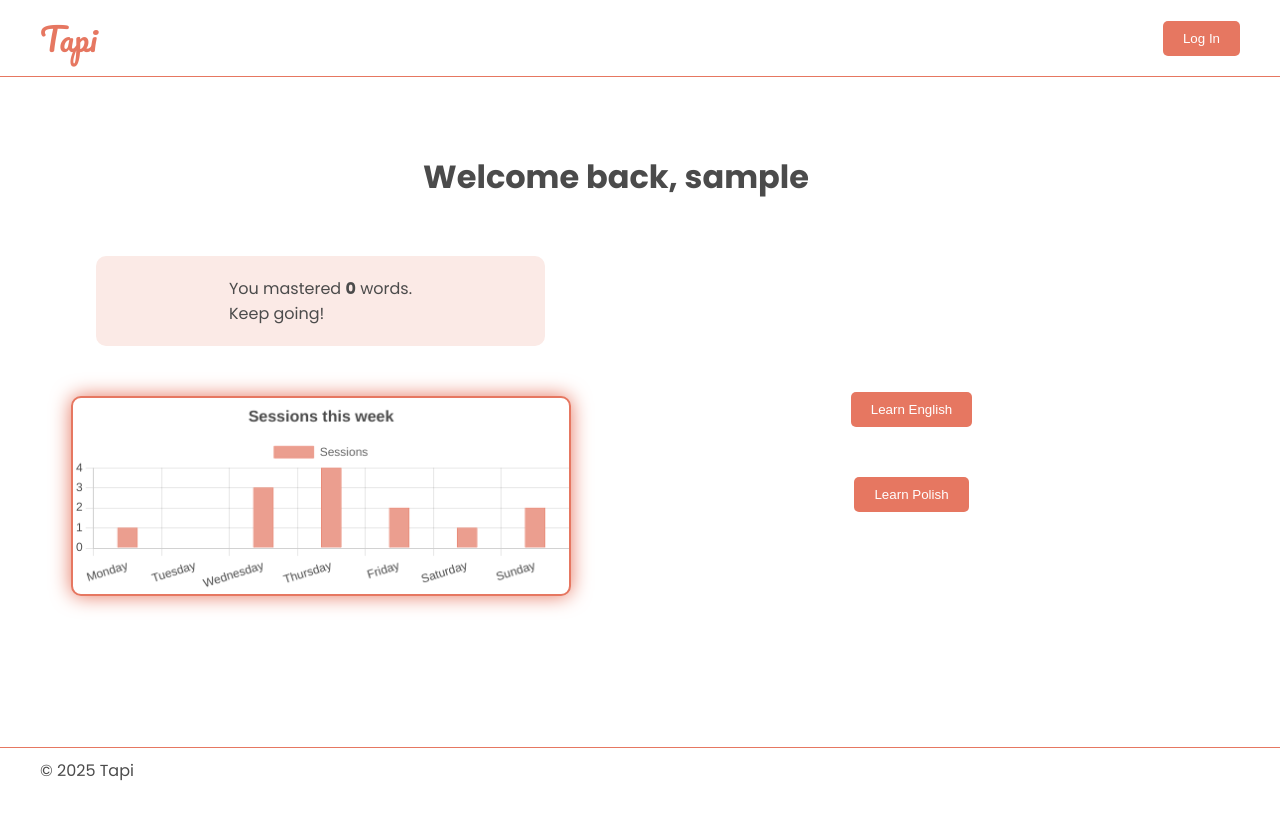
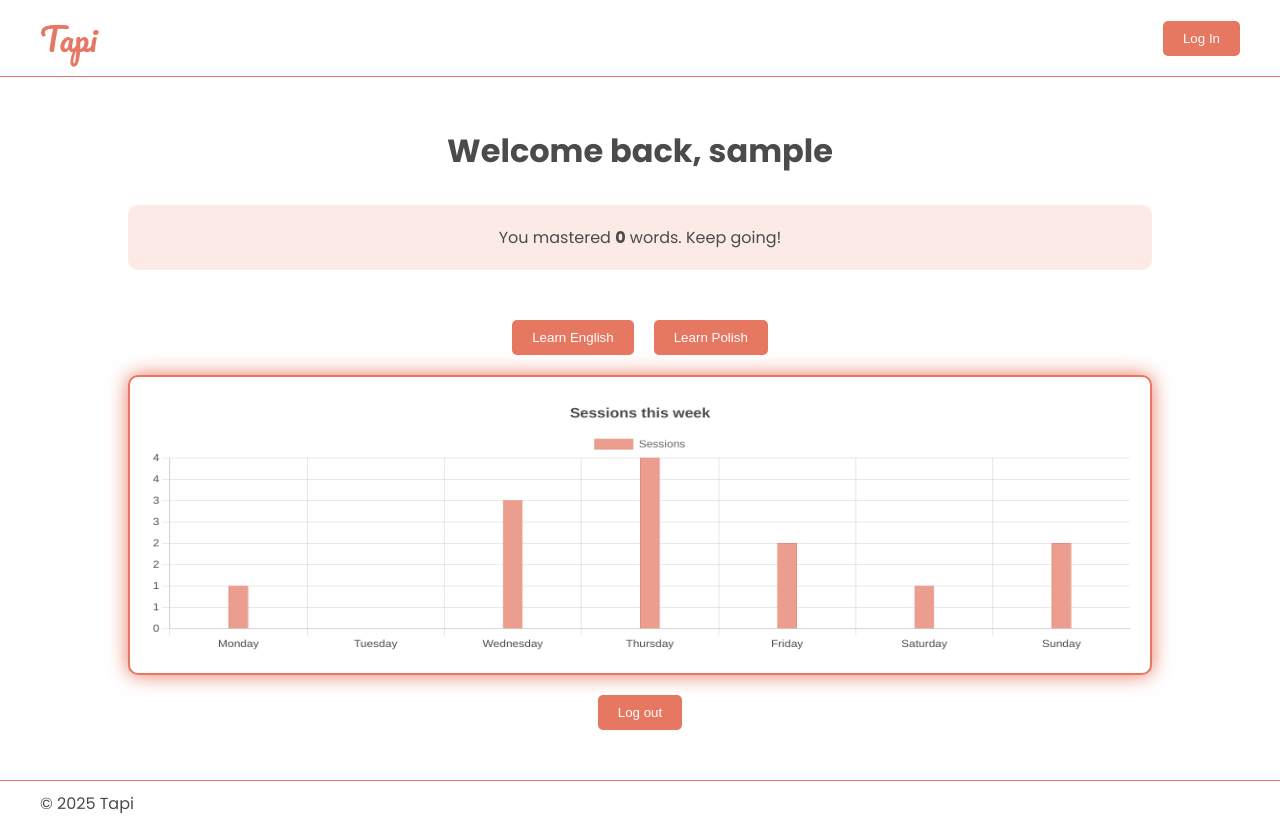
Before and after one commit to tareqitos/tapi, a Next.js app: page /dashboard in a window 1280 px wide. Before the commit the page ends 800 px from the top, so only its background shows below. Built offline with nearby package versions, Linux system fonts and the light colour scheme; no server answers; sample sign-in values are in the browser's storage.

Commit message:
Update dashboard layout

```diff
--- a/src/app/dashboard/page.jsx
+++ b/src/app/dashboard/page.jsx
@@ -9,6 +9,11 @@ import SessionsChart from "@/components/SessionsChart";
 export default function Dashboard() {
 	const [userName, setUserName] = useState("");
 	const router = useRouter();
+
+	const handleLogout = async () => {
+		localStorage.removeItem("accessToken");
+		router.push("/")
+	}
 
 	useEffect(()=>{
 	    const token=localStorage.getItem("accessToken");
@@ -26,11 +31,12 @@ export default function Dashboard() {
 			<h2 className="greeting">Welcome back, {userName} </h2>
 			<div className="dashboardColumn1-container">
 				<WordsMastered />
-				<SessionsChart />
-			</div>
-			<div className="dashboardColumn2-container">
+				<div className="dashboardColumn2-container">
 				<button className="learnLanguage">Learn English</button>
 				<button className="learnLanguage">Learn Polish</button>
+			</div>
+				<SessionsChart />
+			<button onClick={handleLogout} className="learnLanguage">Log out</button>
 			</div>
 		</div>
 	);
--- a/src/components/WordsMastered.jsx
+++ b/src/components/WordsMastered.jsx
@@ -4,8 +4,7 @@ export default function WordsMastered() {
 	return (
 		<div className="masteredWords">
 			<p>
-				You mastered <strong>0</strong> words. <br />
-				Keep going!
+				You mastered <strong>0</strong> words. Keep going!
 			</p>
 		</div>
 	);
--- /dev/null
+++ b/src/styles/css/dashboard.css
@@ -0,0 +1,91 @@
+@import url("https://fonts.googleapis.com/css2?family=Pacifico&family=Poppins:ital,wght@0,100;0,200;0,300;0,400;0,500;0,600;0,700;0,800;0,900;1,100;1,200;1,300;1,400;1,500;1,600;1,700;1,800;1,900&display=swap");
+:root {
+  --primary-color: #e67761;
+  --primary-color-hover: #de573c;
+  --primary-color-opacity: #e6776180;
+  --warning-color: #f91919;
+}
+
+html[data-theme=light] {
+  --text-color: #4B4B4B;
+  --background-color: #fff;
+}
+
+html[data-theme=dark] {
+  --text-color: #fff;
+  --background-color: #333;
+}
+
+.dashboard-container {
+  display: flex;
+  flex-direction: column;
+  gap: 30px;
+}
+
+.dashboard-container::-webkit-scrollbar {
+  display: none;
+}
+
+.dashboardColumn1-container {
+  display: flex;
+  flex-direction: column;
+  align-items: center;
+}
+
+.dashboardColumn1-container {
+  gap: 20px;
+}
+
+.dashboardColumn2-container {
+  display: flex;
+  justify-content: center;
+  align-items: center;
+  gap: 20px;
+}
+
+.chart-container {
+  height: 300px;
+  width: 80vw;
+}
+.chart-container canvas {
+  background-color: #fff;
+  border-radius: 10px;
+  box-shadow: 0 0 20px #e67761;
+  border: 2px solid #e67761;
+  padding: 20px;
+}
+
+.greeting {
+  display: flex;
+  font-size: 2rem;
+  width: 100%;
+  justify-content: center;
+  align-items: center;
+}
+
+.masteredWords {
+  width: 80vw;
+  height: auto;
+  padding: 20px;
+  background-color: #fbeae6;
+  border-radius: 10px;
+  margin-bottom: 30px;
+  display: flex;
+  justify-content: center;
+}
+
+.learnLanguage {
+  display: inline-block;
+  width: max-content;
+  padding: 10px 20px;
+  border: none;
+  border-radius: 5px;
+  background-color: var(--primary-color);
+  color: white;
+  cursor: pointer;
+  transition: all 0.1s;
+}
+.learnLanguage:hover {
+  transform: translateY(-3px);
+  background-color: var(--primary-color-hover);
+}/*# sourceMappingURL=dashboard.css.map */
--- a/src/styles/dashboard.scss
+++ b/src/styles/dashboard.scss
@@ -3,12 +3,7 @@
 
 
 .dashboard-container {
-	display: flex;
-	flex-direction: row;
-	flex-wrap: wrap;
-	width: 90vw;
-	height: 65vh;
-	overflow-y: scroll;
+	@include flex-column;
     gap:30px
 }
 
@@ -16,11 +11,9 @@
 	display: none;
 }
 
-.dashboardColumn1-container,
-.dashboardColumn2-container {
+.dashboardColumn1-container {
 	display: flex;
 	flex-direction: column;
-	flex: 1 1;
 	align-items: center;
 }
 
@@ -29,22 +22,20 @@
 }
 
 .dashboardColumn2-container{
-    gap: 50px;
-    justify-content: center;
+	@include flex-row-center;
+    gap: 20px;
 }
 
 .chart-container {
-	height: 200px;
-	width: 500px;
-	margin: 0 auto;
+	height: 300px;
+	width: 80vw;
+
 	canvas {
 		background-color: #fff;
 		border-radius: 10px;
 		box-shadow: 0 0 20px #e67761;
 		border: 2px solid #e67761;
-	}
-	@media (max-width: 600px) {
-		width: 300px;
+		padding: 20px;
 	}
 }
 
@@ -57,7 +48,7 @@
 }
 
 .masteredWords {
-	width: 80%;
+	width: 80vw;
 	height: auto;
 	padding: 20px;
 	background-color: #fbeae6;
```
Also changed, not shown: 1 other file (tests, documents, lock files or other folders).
